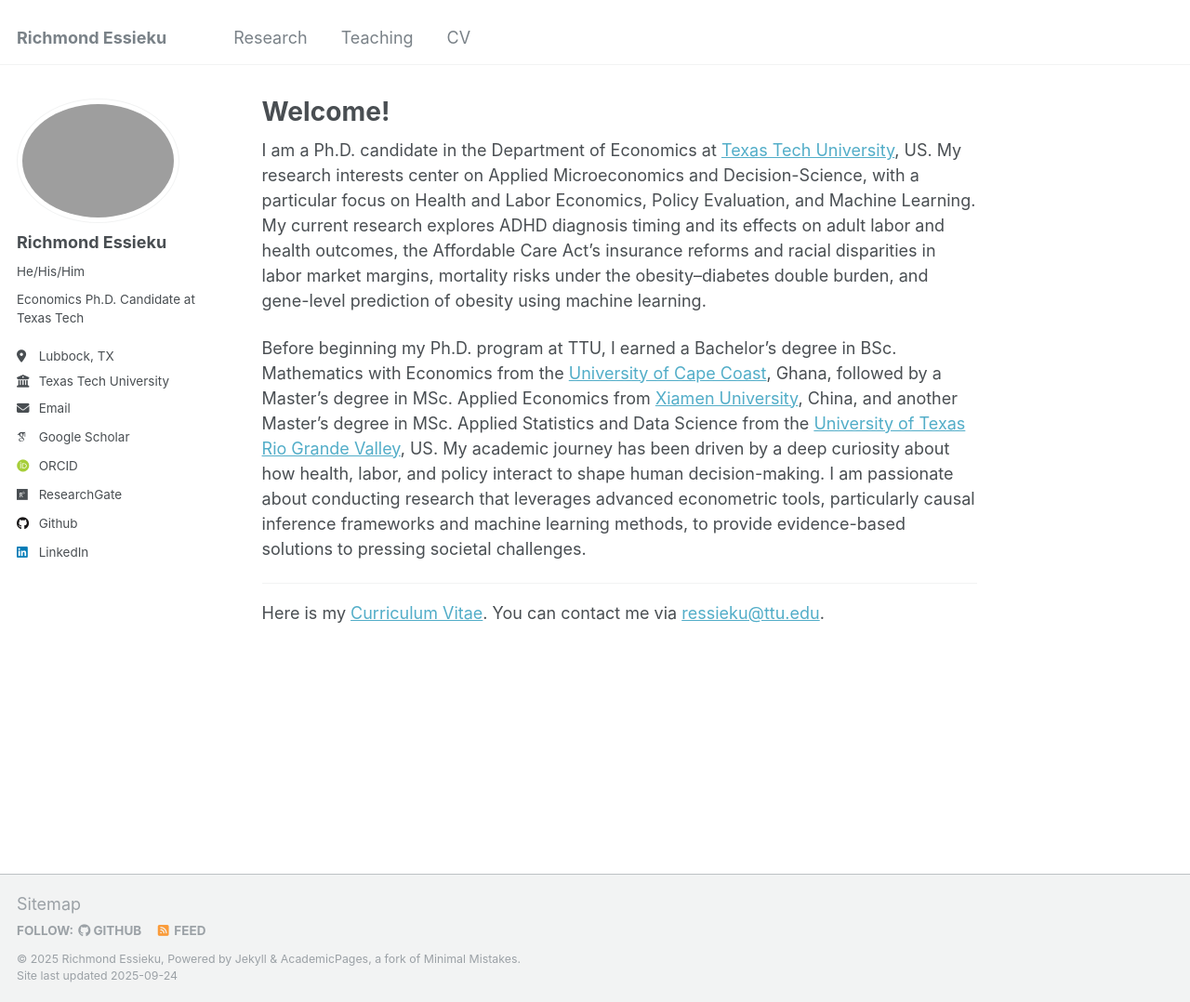
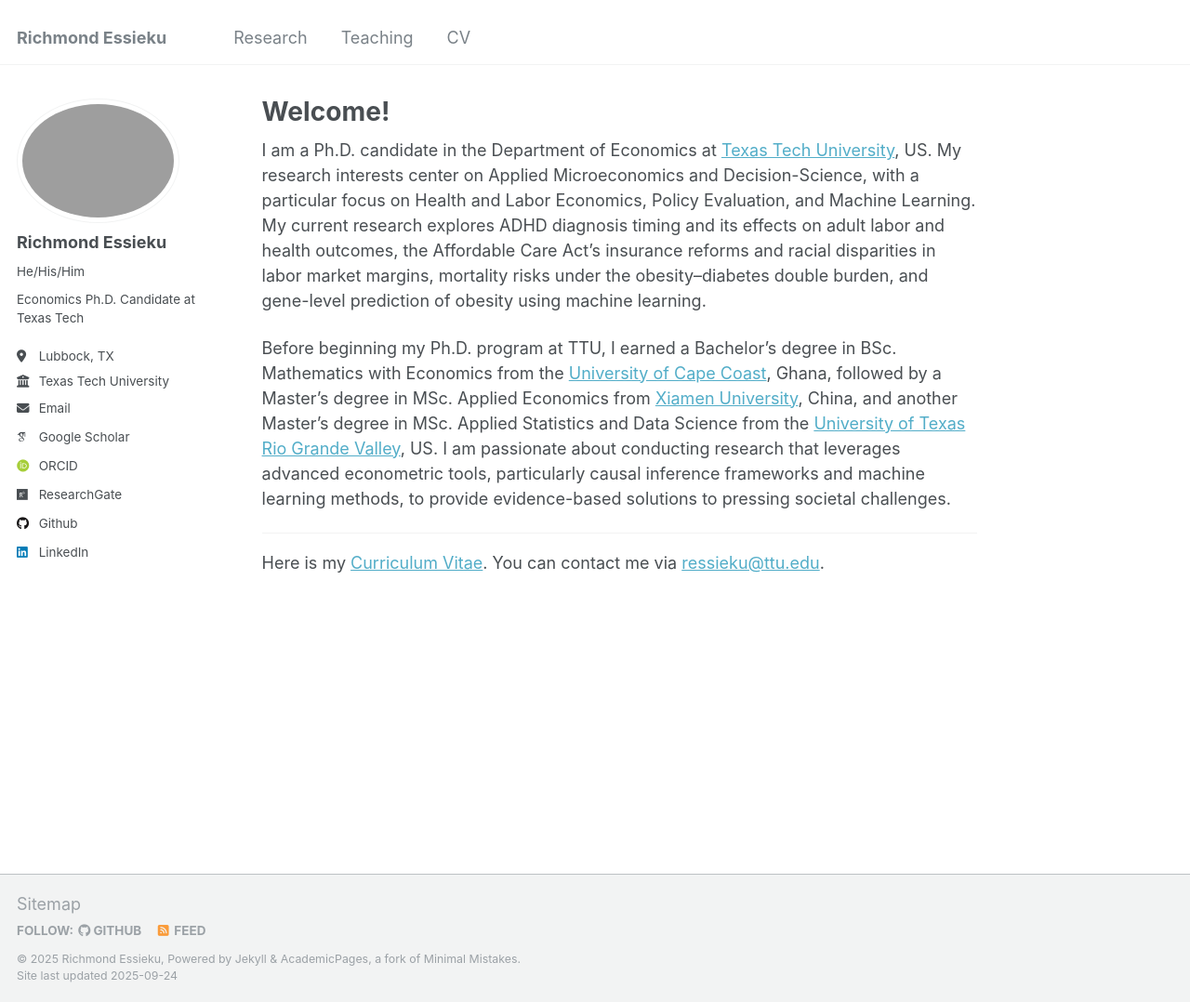
Before and after one commit to essieku/essieku.github.io, a Jekyll site: the page built from _pages/about.md, in a window 1280 px wide and 1078 px high. Shown: the whole window at 93% size. Built offline with Jekyll 4.4.1, drawn with Linux system fonts in a browser that asks for light colours; some web fonts are replaced.

Commit message:
Update about.md

```diff
--- a/_pages/about.md
+++ b/_pages/about.md
@@ -12,7 +12,7 @@ I am a Ph.D. candidate in the Department of Economics at [Texas Tech University]
 
 
 
-Before beginning my Ph.D. program at TTU, I earned a Bachelor’s degree in BSc. Mathematics with Economics from the [University of Cape Coast](https://ucc.edu.gh/){:target="_blank"}, Ghana, followed by a  Master's degree in MSc. Applied Economics from [Xiamen University](https://en.xmu.edu.cn/){:target="_blank"}, China,  and another Master’s degree in MSc. Applied Statistics and Data Science from the [University of Texas Rio Grande Valley](https://www.utrgv.edu/){:target="_blank"}, US. My academic journey has been driven by a deep curiosity about how health, labor, and policy interact to shape human decision-making. I am passionate about conducting research that leverages advanced econometric tools, particularly causal inference frameworks and machine learning methods, to provide evidence-based solutions to pressing societal challenges.
+Before beginning my Ph.D. program at TTU, I earned a Bachelor’s degree in BSc. Mathematics with Economics from the [University of Cape Coast](https://ucc.edu.gh/){:target="_blank"}, Ghana, followed by a  Master's degree in MSc. Applied Economics from [Xiamen University](https://en.xmu.edu.cn/){:target="_blank"}, China,  and another Master’s degree in MSc. Applied Statistics and Data Science from the [University of Texas Rio Grande Valley](https://www.utrgv.edu/){:target="_blank"}, US. I am passionate about conducting research that leverages advanced econometric tools, particularly causal inference frameworks and machine learning methods, to provide evidence-based solutions to pressing societal challenges.
 
 
 ---
```
